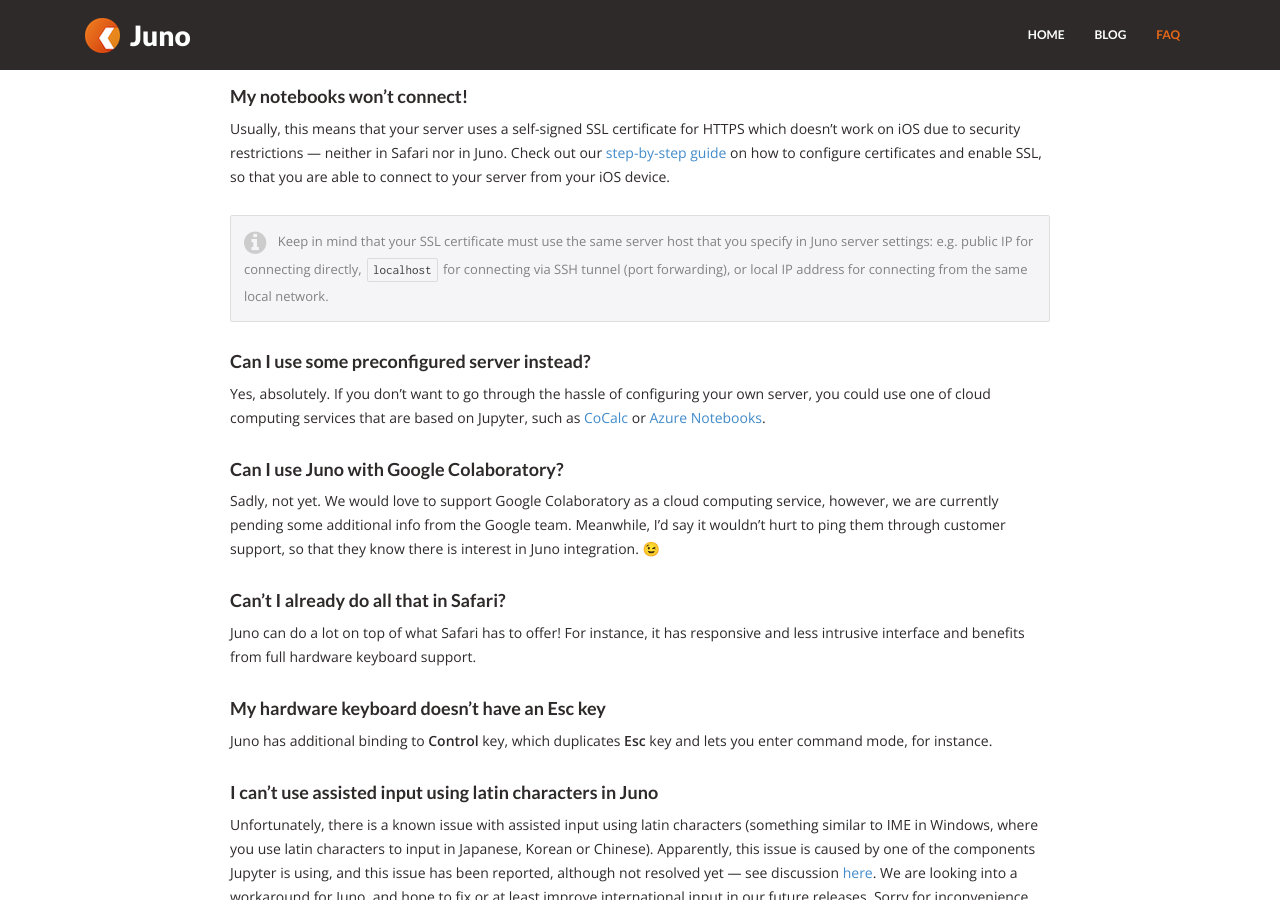
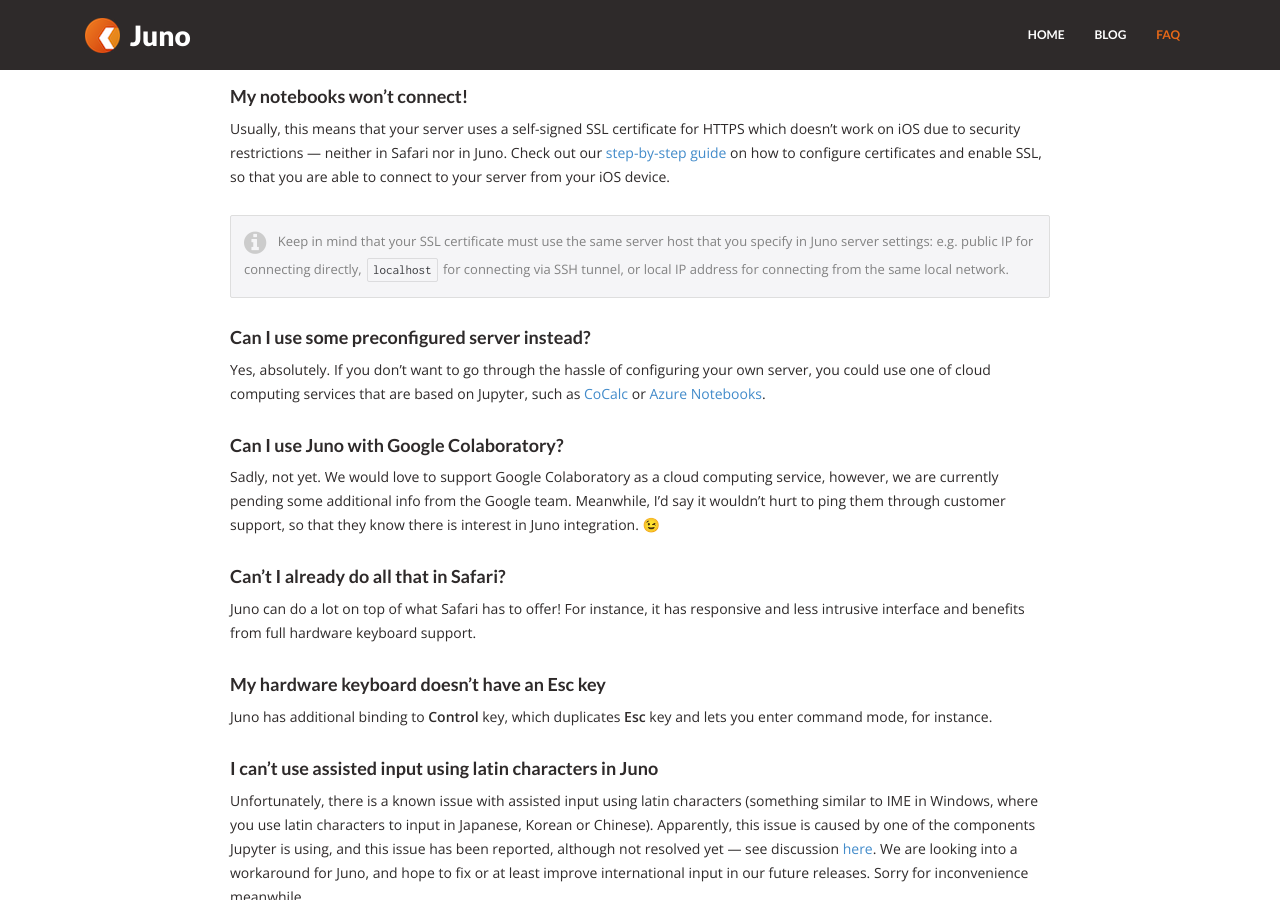
Before and after one commit to test-juno-sh/juno-website-test, a Jekyll site: the page built from _posts/2017-09-01-faq.markdown, in a window 1280 px wide and 900 px high, scrolled down 1082 px. Built offline with Jekyll 4.4.1, drawn with Linux system fonts in a browser that asks for light colours; nearby versions of some CDN libraries.

Commit message:
Update 2017-09-01-faq.markdown

```diff
--- a/_posts/2017-09-01-faq.markdown
+++ b/_posts/2017-09-01-faq.markdown
@@ -35,7 +35,7 @@
 Usually, this means that your server uses a self-signed SSL certificate for HTTPS which doesn't work on iOS due to security restrictions — neither in Safari nor in Juno. Check out our [step-by-step guide](/ssl-self-signed-cert){:target="_blank"} on how to configure certificates and enable SSL, so that you are able to connect to your server from your iOS device.
 
 {:refdef: .notice}
-<i class="fa fa-info-circle fa-2x" aria-hidden="true" style="color: #CCCCCC; vertical-align: middle;"></i><span style="display:inline-block; width: 8px;"></span> <span>Keep in mind that your SSL certificate must use the same server host that you specify in Juno server settings: e.g. public IP for connecting directly, `localhost` for connecting via SSH tunnel (port forwarding), or local IP address for connecting from the same local network.</span>
+<i class="fa fa-info-circle fa-2x" aria-hidden="true" style="color: #CCCCCC; vertical-align: middle;"></i><span style="display:inline-block; width: 8px;"></span> <span>Keep in mind that your SSL certificate must use the same server host that you specify in Juno server settings: e.g. public IP for connecting directly, `localhost` for connecting via SSH tunnel, or local IP address for connecting from the same local network.</span>
 {: refdef}
 
 #### Can I use some preconfigured server instead?
```
